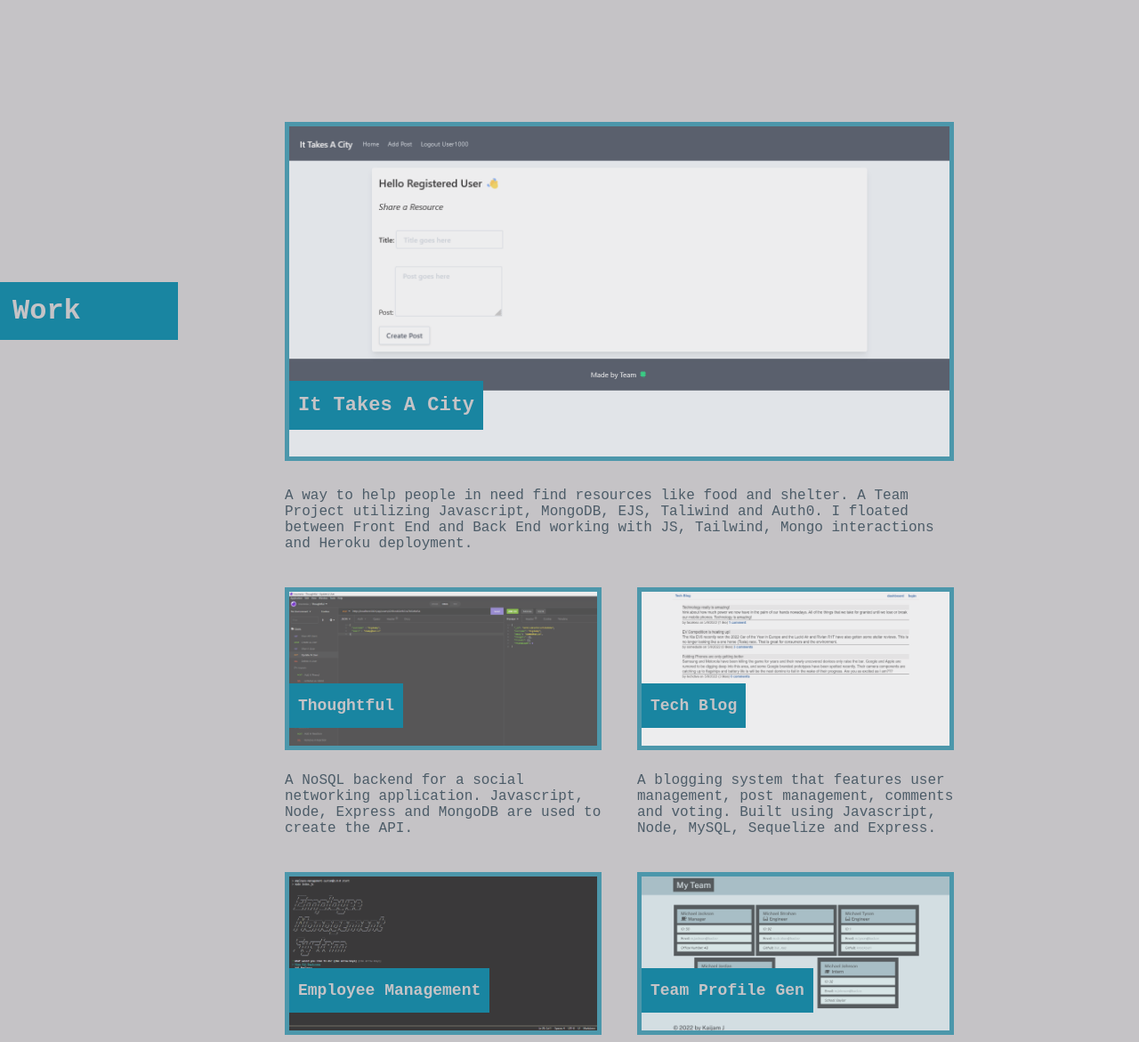
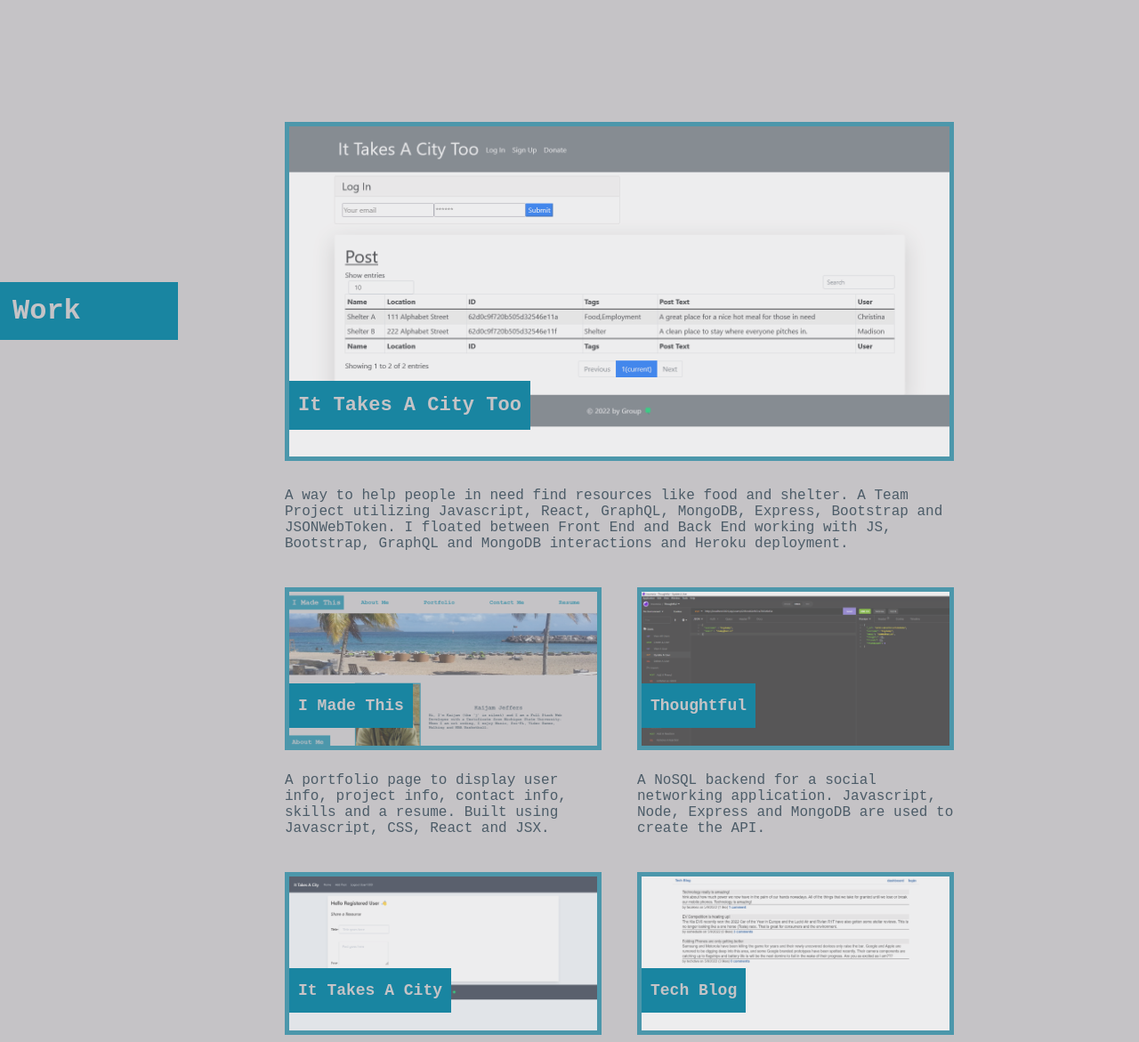
Before and after one commit to faceless128/portfolio-pro, a plain HTML site: page index.html in a window 1280 px wide. Shown: the part 780-1951 px from the top of the page at 89% size. Drawn offline with Linux system fonts and the light colour scheme.

Commit message:
updated portfolio

```diff
--- a/assets/css/style.css
+++ b/assets/css/style.css
@@ -227,6 +227,14 @@ h2 {
     content: "Thoughtful";
 }
 
+#reactive-portfolio::after {
+    content: "I Made This";
+}
+
+#it-takes-a-city-too::after {
+    content: "It Takes A City Too";
+}
+
 .big-project div::after {
     position: relative;
     bottom: 80px;
--- a/index.html
+++ b/index.html
@@ -57,12 +57,21 @@
     </div>
     <div class="projects">
       <div class="big-project">
-        <div id="it-takes-a-city">
-          <a href="https://github.com/cwarmbrunn/it-takes-a-city/"><img src="./assets/images/it-takes-a-city.png"
-              alt="It Takes A City" /></a>
+        <div id="it-takes-a-city-too">
+          <a href="https://github.com/cwarmbrunn/it-takes-a-city-too/"><img src="./assets/images/it-takes-a-city-too.png"
+              alt="It Takes A City Too" /></a>
         </div>
         <div>
-          <p class="work-text">A way to help people in need find resources like food and shelter. A Team Project utilizing Javascript, MongoDB, EJS, Taliwind and Auth0. I floated between Front End and Back End working with JS, Tailwind, Mongo interactions and Heroku deployment.</p>
+          <p class="work-text">A way to help people in need find resources like food and shelter. A Team Project utilizing Javascript, React, GraphQL, MongoDB, Express, Bootstrap and JSONWebToken. I floated between Front End and Back End working with JS, Bootstrap, GraphQL and MongoDB interactions and Heroku deployment.</p>
+        </div>
+      </div>
+      <div class="small-project">
+        <div id="reactive-portfolio">
+          <a href="https://www.github.com/faceless128/reactive-portfolio/"><img src="./assets/images/reactive-portfolio.png"
+              alt="Thoughtful" /></a>
+        </div>
+        <div>
+          <p class="work-text">A portfolio page to display user info, project info, contact info, skills and a resume. Built using Javascript, CSS, React and JSX.</p>
         </div>
       </div>
       <div class="small-project">
@@ -72,6 +81,15 @@
         </div>
         <div>
           <p class="work-text">A NoSQL backend for a social networking application. Javascript, Node, Express and MongoDB are used to create the API.</p>
+        </div>
+      </div>
+      <div class="small-project">
+        <div id="it-takes-a-city">
+          <a href="https://github.com/cwarmbrunn/it-takes-a-city/"><img src="./assets/images/it-takes-a-city.png"
+              alt="It Takes A City" /></a>
+        </div>
+        <div>
+          <p class="work-text">A way to help people in need find resources like food and shelter. A Team Project utilizing Javascript, MongoDB, EJS, Taliwind and Auth0. I floated between Front End and Back End working with JS, Tailwind, Mongo interactions and Heroku deployment.</p>
         </div>
       </div>
       <div class="small-project">
```
Also changed, not shown: assets/images/it-takes-a-city-too.png (added), assets/images/portfolio-pro.png (added), assets/images/reactive-portfolio.png (added).
